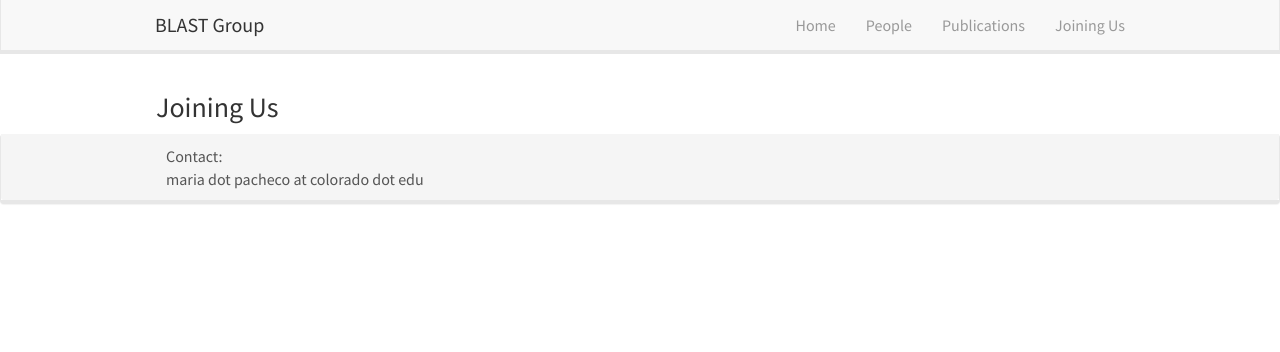
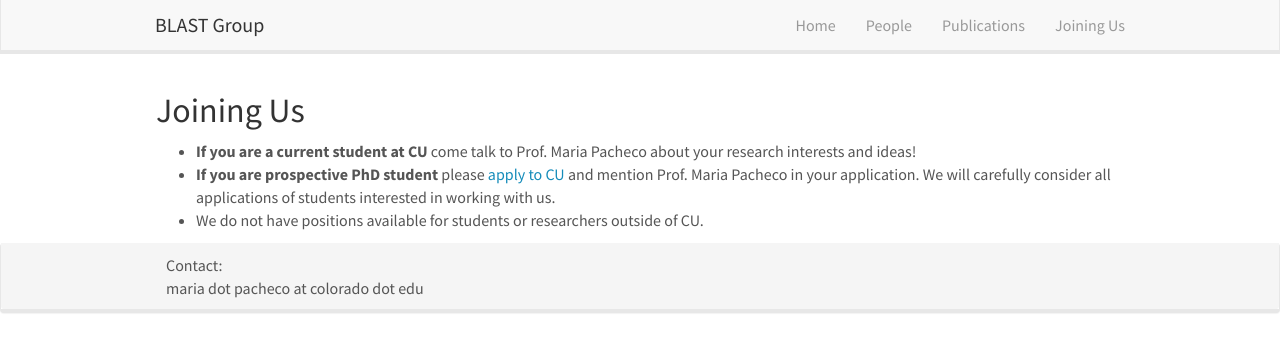
Before and after one commit to blast-cu/blast-cu.github.io, a Jekyll site: the page built from _pages/joining.md, in a window 1280 px wide. Shown: the top 352 px of the page. Built offline with Jekyll 4.4.1, drawn with Linux system fonts in a browser that asks for light colours; nearby versions of some CDN libraries.

Commit message:
Update joining.md

```diff
--- a/_pages/joining.md
+++ b/_pages/joining.md
@@ -6,4 +6,8 @@ sitemap: false
 permalink: /joining/
 ---
 
-### Joining Us
+## Joining Us
+
+- **If you are a current student at CU** come talk to Prof. Maria Pacheco about your research interests and ideas!
+- **If you are prospective PhD student** please [apply to CU](https://www.colorado.edu/cs/admissions/graduate-admissions/how-apply) and mention Prof. Maria Pacheco in your application. We will carefully consider all applications of students interested in working with us.
+- We do not have positions available for students or researchers outside of CU.
```
